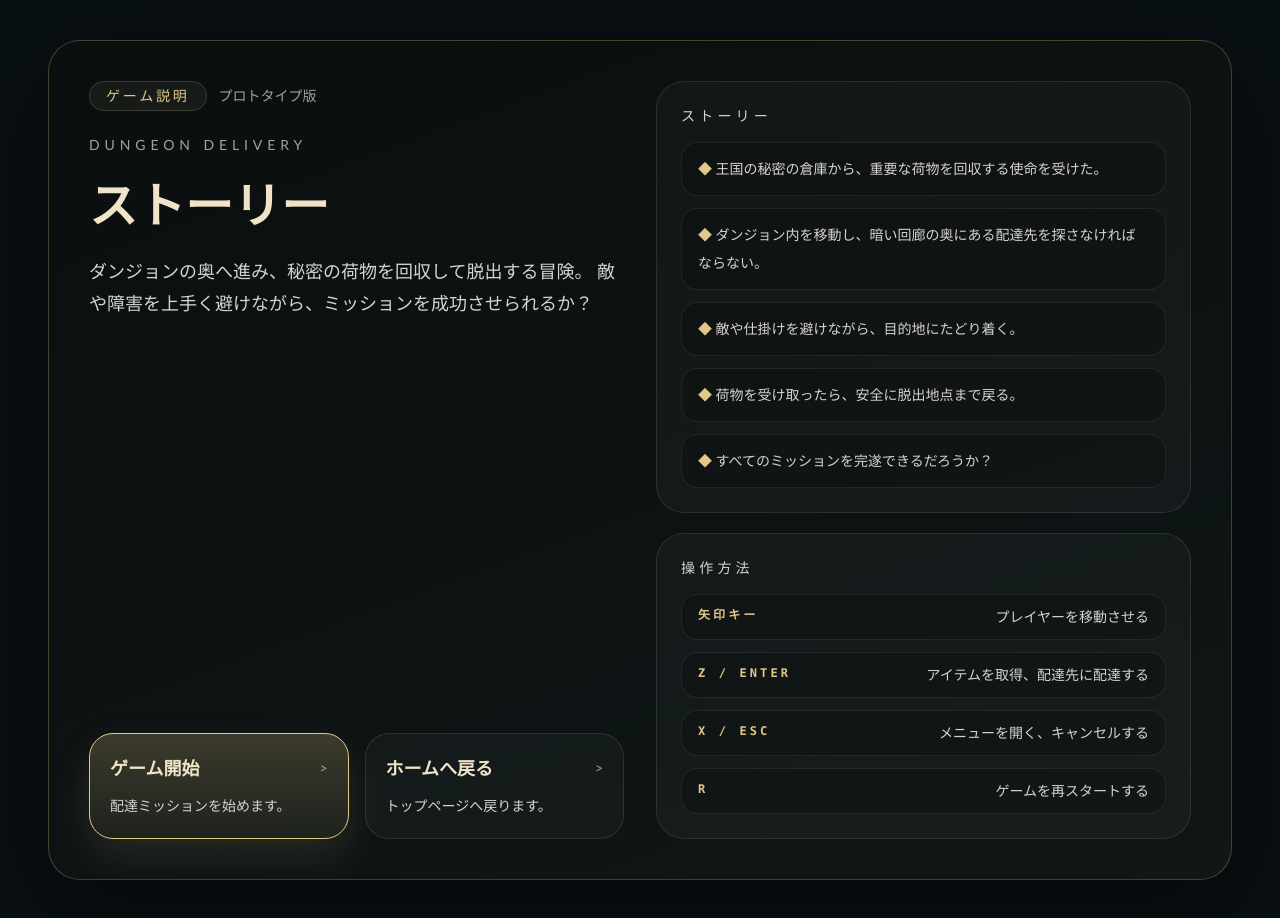
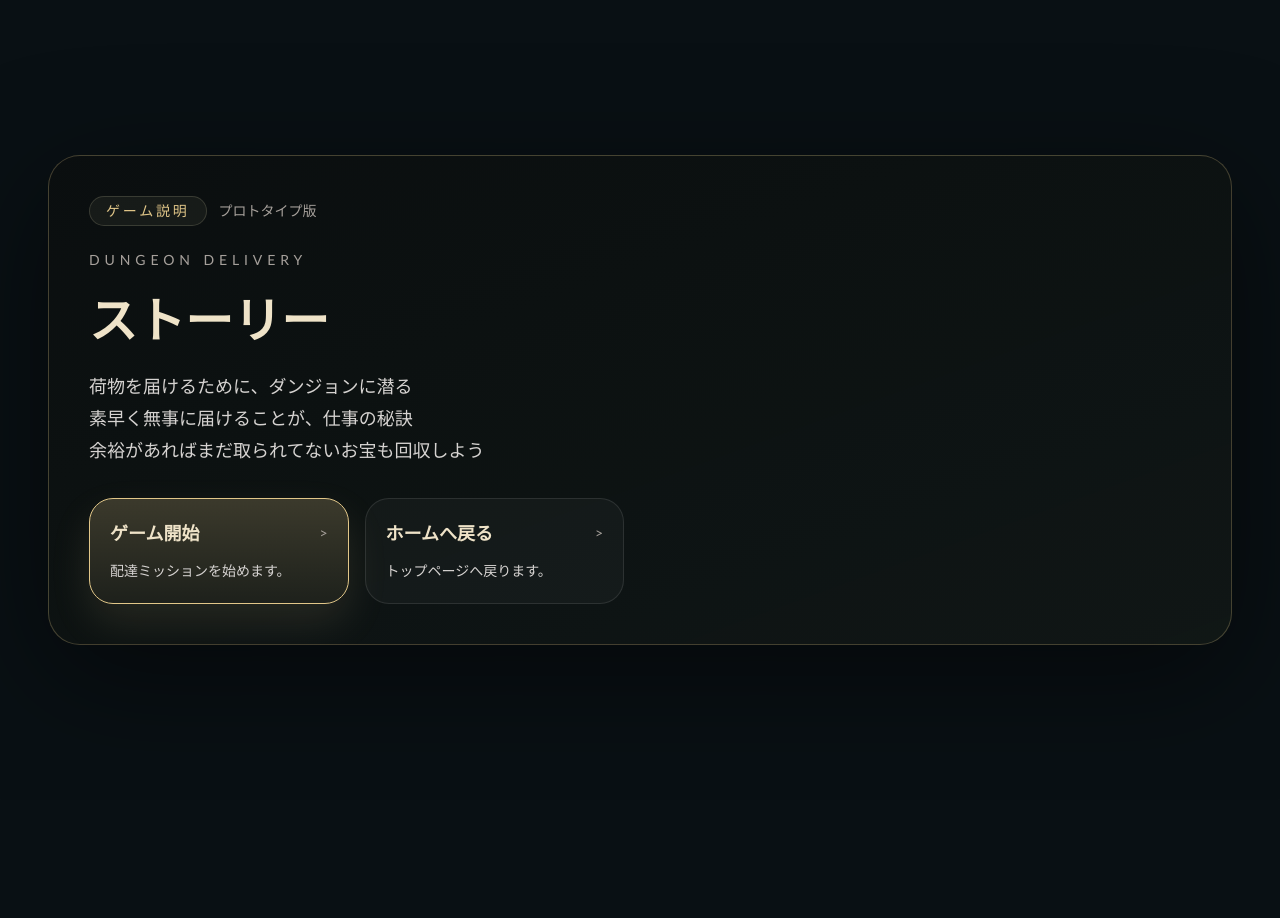
Before and after one commit to Maaakiaaa/dddhackdelivery, a Next.js app: page /game in a window 1280 px wide. After the commit the page ends 800 px from the top, so only its background shows below. Built offline with nearby package versions, Linux system fonts and the light colour scheme.

Commit message:
ゲーム説明画面を変更しました。

```diff
--- a/src/app/game/page.tsx
+++ b/src/app/game/page.tsx
@@ -16,13 +16,6 @@ const menuItems = [
   },
 ] as const;
 
-const storyPoints = [
-  "王国の秘密の倉庫から、重要な荷物を回収する使命を受けた。",
-  "ダンジョン内を移動し、暗い回廊の奥にある配達先を探さなければならない。",
-  "敵や仕掛けを避けながら、目的地にたどり着く。",
-  "荷物を受け取ったら、安全に脱出地点まで戻る。",
-  "すべてのミッションを完遂できるだろうか？",
-] as const;
 
 const controlHints = [
   { key: "矢印キー", action: "プレイヤーを移動させる" },
@@ -63,8 +56,9 @@ export default function GamePage() {
                 ストーリー
               </h1>
               <p className="max-w-2xl text-base leading-8 text-stone-300 sm:text-lg">
-                ダンジョンの奥へ進み、秘密の荷物を回収して脱出する冒険。
-                敵や障害を上手く避けながら、ミッションを成功させられるか？
+                荷物を届けるために、ダンジョンに潜る<br />
+                素早く無事に届けることが、仕事の秘訣<br />
+                余裕があればまだ取られてないお宝も回収しよう
               </p>
             </div>
           </div>
@@ -97,46 +91,6 @@ export default function GamePage() {
             ))}
           </div>
         </div>
-
-        <div className="grid gap-5">
-          <section
-            id="briefing"
-            className="rounded-[1.75rem] border border-white/10 bg-white/[0.03] p-6"
-          >
-            <h2 className="mb-4 text-sm tracking-[0.3em] text-stone-300">
-              ストーリー
-            </h2>
-            <ul className="space-y-3 text-sm leading-7 text-stone-300">
-              {storyPoints.map((point, index) => (
-                <li
-                  key={index}
-                  className="rounded-2xl border border-white/8 bg-black/20 px-4 py-3"
-                >
-                  <span className="text-[var(--accent)]">◆</span> {point}
-                </li>
-              ))}
-            </ul>
-          </section>
-
-          <section className="rounded-[1.75rem] border border-white/10 bg-white/[0.03] p-6">
-            <h2 className="mb-4 text-sm tracking-[0.3em] text-stone-300">
-              操作方法
-            </h2>
-            <div className="space-y-3">
-              {controlHints.map((hint) => (
-                <div
-                  key={hint.key}
-                  className="flex items-start justify-between rounded-2xl border border-white/8 bg-black/20 px-4 py-3"
-                >
-                  <span className="font-mono text-xs font-semibold uppercase tracking-[0.26em] text-[var(--accent)]">
-                    {hint.key}
-                  </span>
-                  <span className="text-right text-sm text-stone-300">{hint.action}</span>
-                </div>
-              ))}
-            </div>
-          </section>
-        </div>
       </section>
     </main>
   );
```
